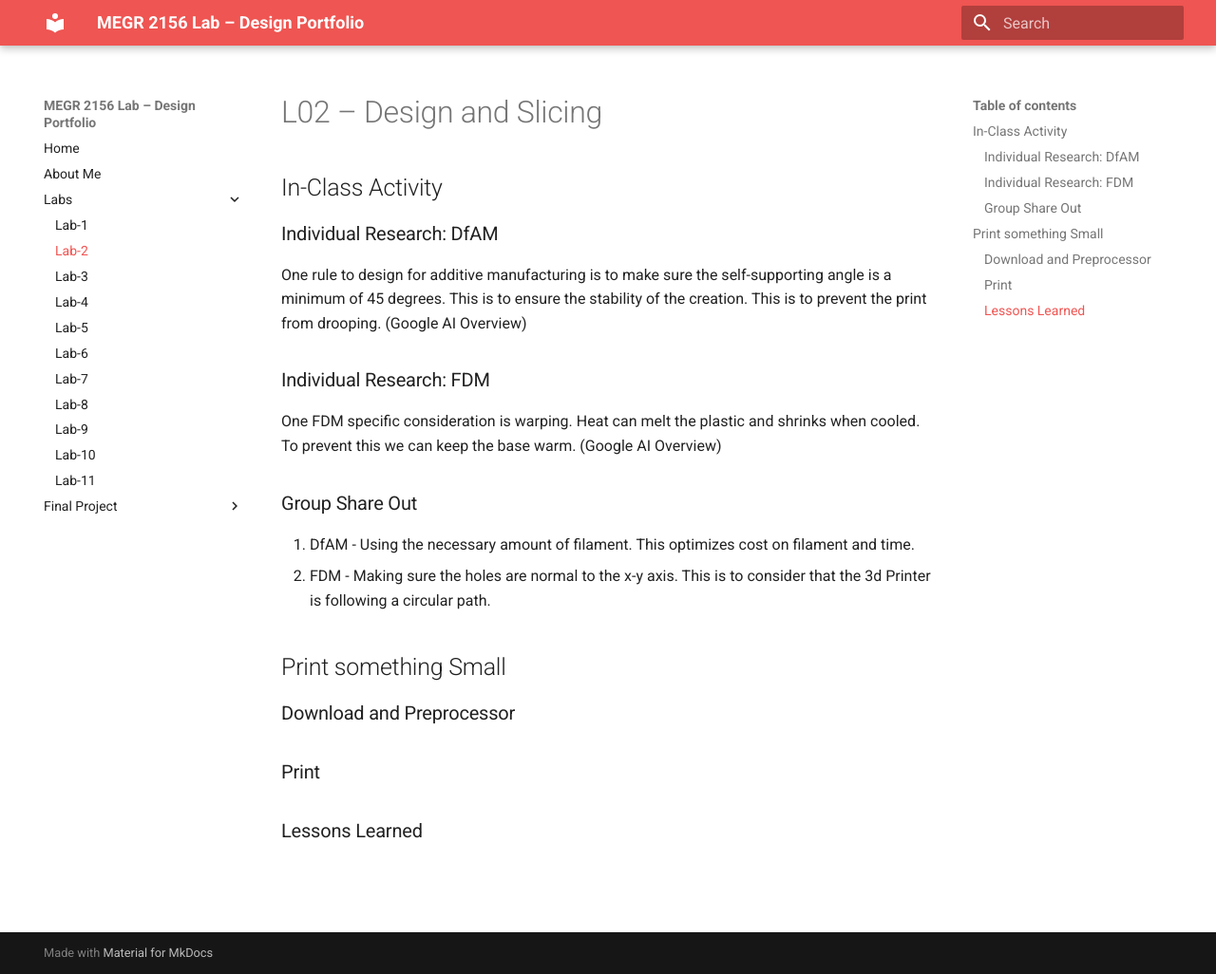
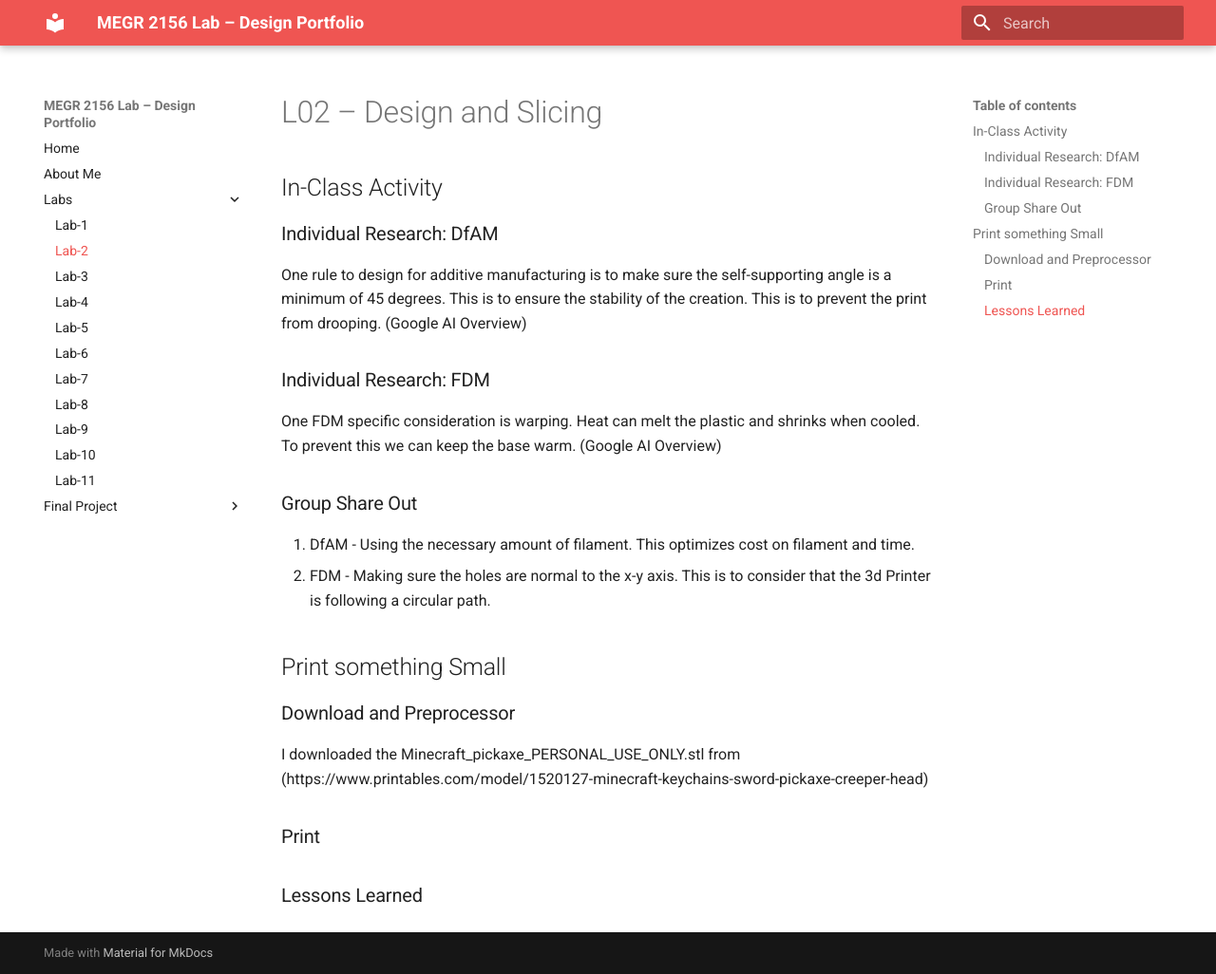
Before and after one commit to rhoang628/megr2156lab-portfolio, an MkDocs documentation site: the page built from docs/Labs/L02/index.md, in a window 1280 px wide and 1026 px high. Shown: the whole window at 95% size. Built offline with MkDocs 1.6.1 and Material for MkDocs 9.7.7, drawn with Linux system fonts in a browser that asks for light colours.

Commit message:
Update index.md

```diff
--- a/docs/Labs/L02/index.md
+++ b/docs/Labs/L02/index.md
@@ -15,7 +15,9 @@ One FDM specific consideration is warping. Heat can melt the plastic and shrinks
 ## Print something Small
 
 ### Download and Preprocessor
+I downloaded the Minecraft_pickaxe_PERSONAL_USE_ONLY.stl from (https://www.printables.com/model/1520127-minecraft-keychains-sword-pickaxe-creeper-head)
 
 ### Print
 
+
 ### Lessons Learned
```
